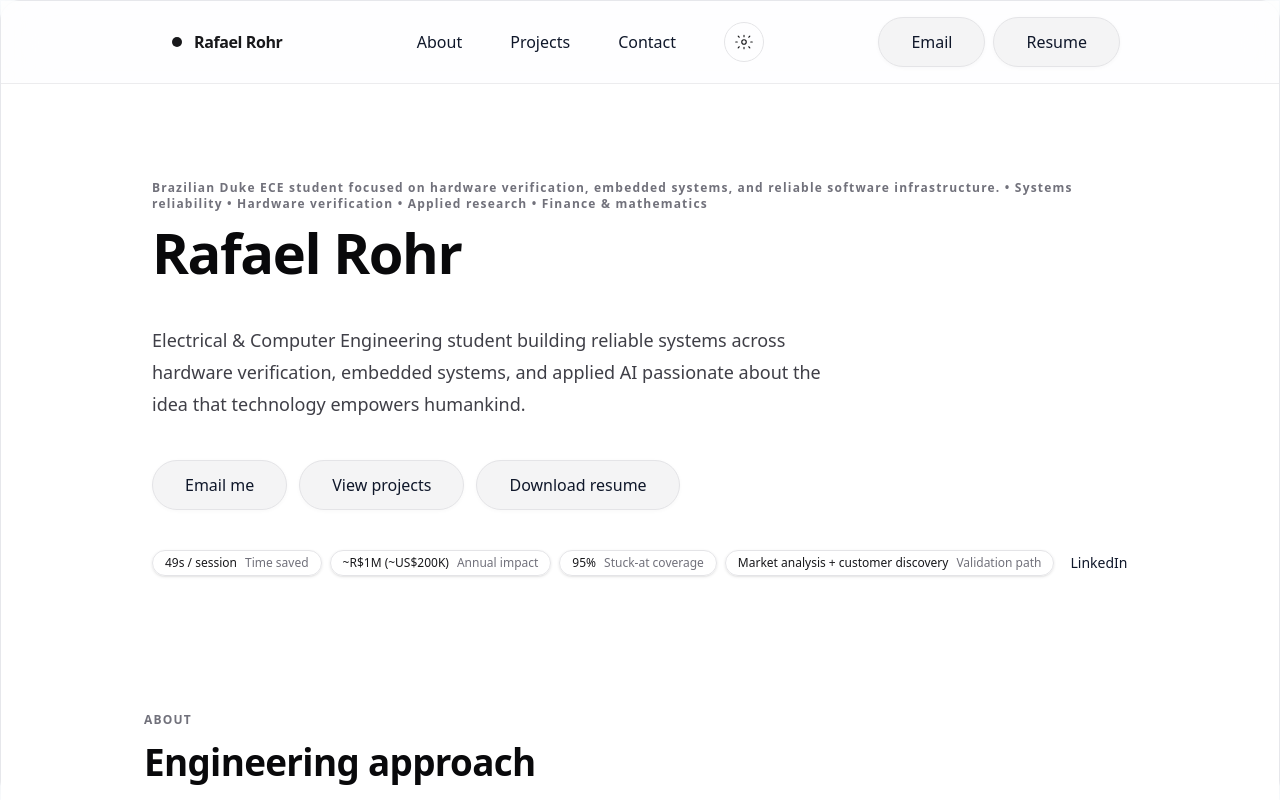
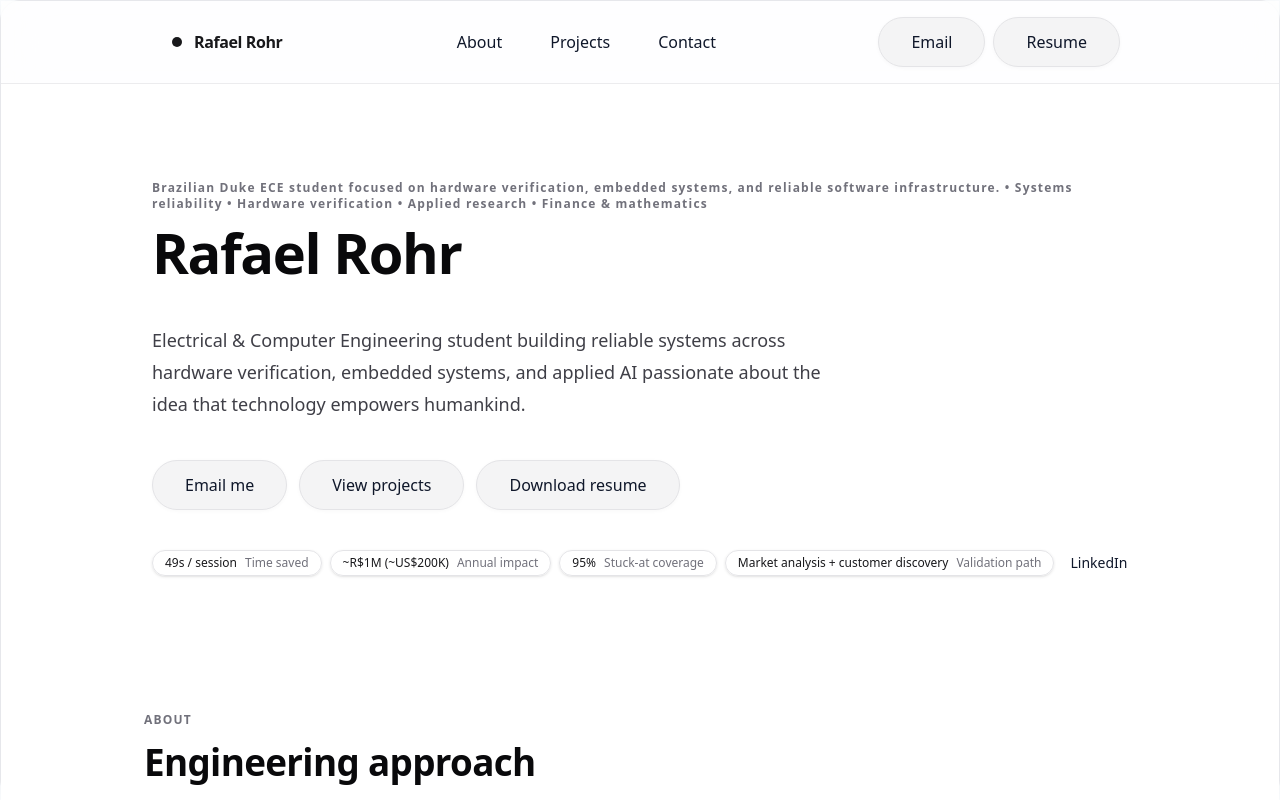
Before and after one commit to rohrrafael1/portfolio, a Next.js app: page / in a window 1280 px wide. Shown: the top 800 px of the page. Built offline with nearby package versions, Linux system fonts and the light colour scheme.

Commit message:
feat: dark mode

```diff
--- a/src/components/Navbar.tsx
+++ b/src/components/Navbar.tsx
@@ -12,25 +12,7 @@ function ThemeSwitch() {
   if (!mounted) return null;
 
   const isDark = resolvedTheme === "dark";
-  return (
-    <button
-      type="button"
-      aria-label={isDark ? "Switch to light theme" : "Switch to dark theme"}
-      className="inline-flex h-10 w-10 items-center justify-center rounded-full border border-zinc-200 text-zinc-900 transition-colors hover:bg-zinc-100 focus-visible:ring-2 focus-visible:ring-indigo-300 dark:border-zinc-800 dark:text-zinc-100 dark:hover:bg-zinc-900 ml-2"
-      onClick={() => setTheme(isDark ? "light" : "dark")}
-    >
-      {isDark ? (
-        <svg width="18" height="18" viewBox="0 0 24 24" fill="none" xmlns="http://www.w3.org/2000/svg" aria-hidden>
-          <path d="M21 12.79A9 9 0 1111.21 3 7 7 0 0021 12.79z" stroke="currentColor" strokeWidth="1.5" strokeLinecap="round" strokeLinejoin="round" />
-        </svg>
-      ) : (
-        <svg width="18" height="18" viewBox="0 0 24 24" fill="none" xmlns="http://www.w3.org/2000/svg" aria-hidden>
-          <path d="M12 3v2M12 19v2M4.22 4.22l1.42 1.42M18.36 18.36l1.42 1.42M1 12h2M21 12h2M4.22 19.78l1.42-1.42M18.36 5.64l1.42-1.42" stroke="currentColor" strokeWidth="1.5" strokeLinecap="round" strokeLinejoin="round" />
-          <circle cx="12" cy="12" r="3" stroke="currentColor" strokeWidth="1.5" strokeLinecap="round" strokeLinejoin="round" />
-        </svg>
-      )}
-    </button>
-  );
+
 }
 
 const navItems = [
@@ -144,6 +126,19 @@ export function Navbar() {
             Resume
           </a>
         </div>
+
+        <div className="flex items-center md:hidden">
+          <ThemeSwitch />
+          <button
+            type="button"
+            className="inline-flex h-10 w-10 items-center justify-center rounded-full border border-zinc-200 text-zinc-900 transition-colors hover:bg-zinc-100 focus-visible:ring-2 focus-visible:ring-indigo-300 dark:border-zinc-800 dark:text-zinc-100 dark:hover:bg-zinc-900 ml-2"
+            aria-expanded={open}
+            aria-controls={menuId}
+            onClick={() => setOpen((v) => !v)}
+          >
+            <IconMenu open={open} />
+          </button>
+        </div>
       </div>
 
       {open ? (
```
